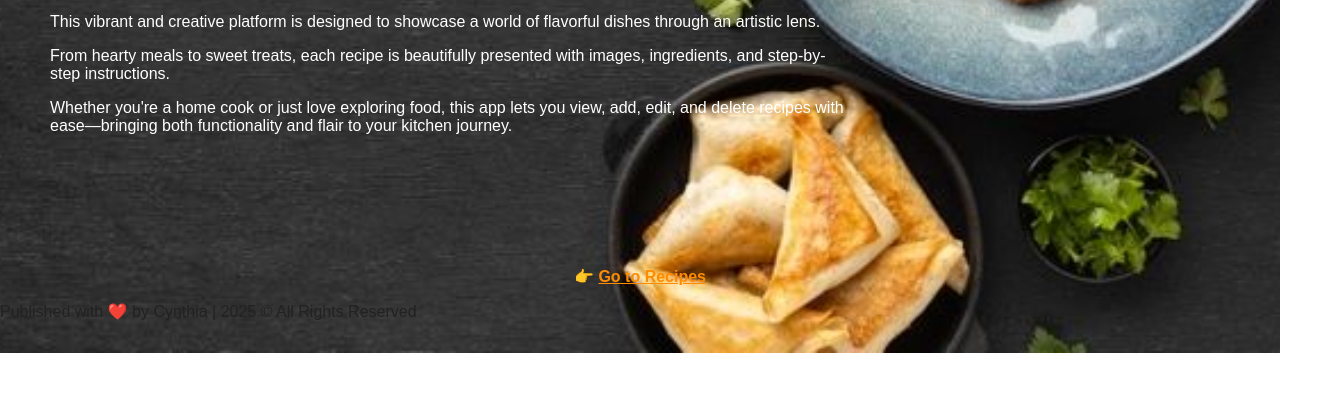
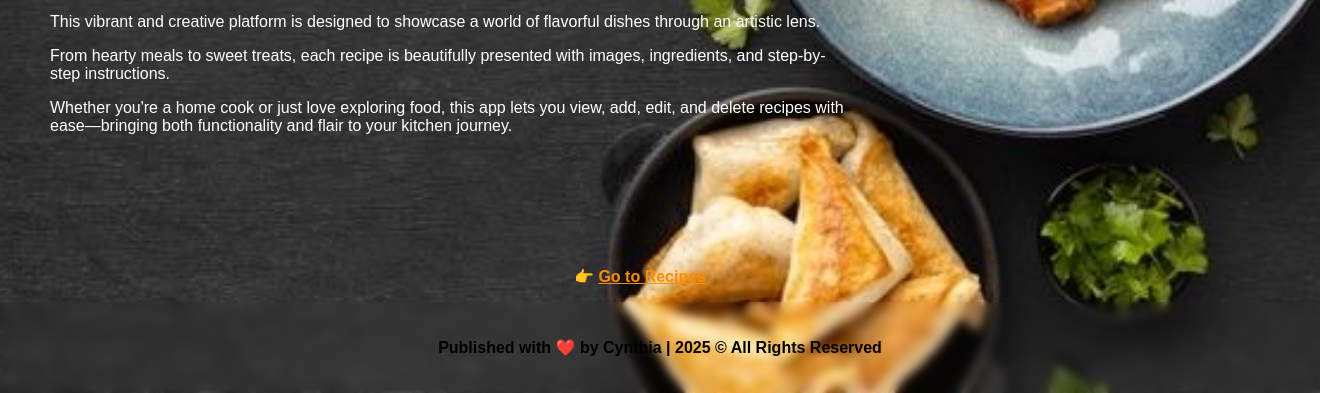
Before and after one commit to kareeeeeey/recipe-app, a plain HTML site: page index.html in a window 1280 px wide. Shown: the part 447-840 px from the top of the page, 1320 px wide, since content can reach past the window. Before the commit the page ends 800 px from the top, so only its background shows below. Drawn offline with Linux system fonts and the light colour scheme; no server answers.

Commit message:
added a publisher

```diff
--- a/styles.css
+++ b/styles.css
@@ -185,3 +185,17 @@ body {
   line-height: 1.6;
   color: #333;
 }
+
+.footer {
+  text-align: center;
+  padding: 20px;
+  background-color: transparent;
+  font-weight: bold;
+  color: black;
+  font-size: 16px;
+  position: relative;
+  bottom: 0;
+  width: 100%;
+  backdrop-filter: blur(5px);
+
+}
```
